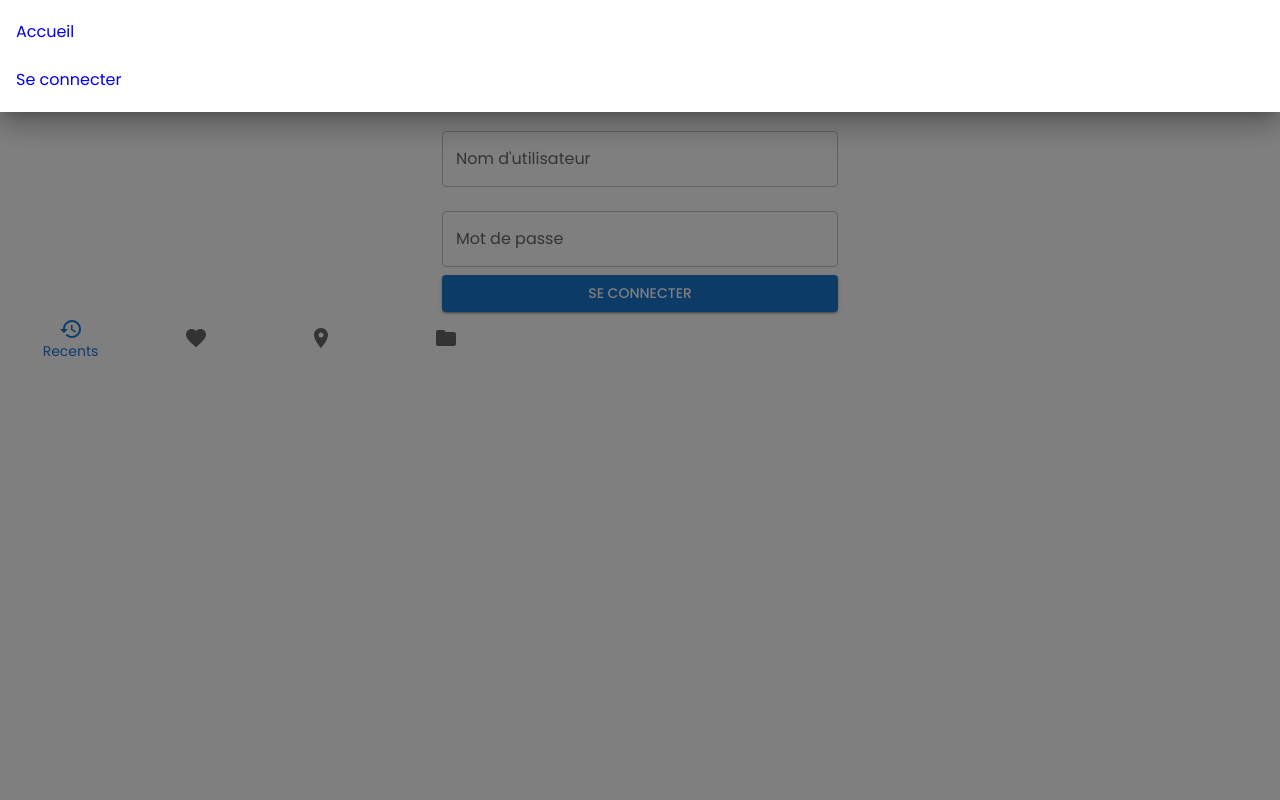
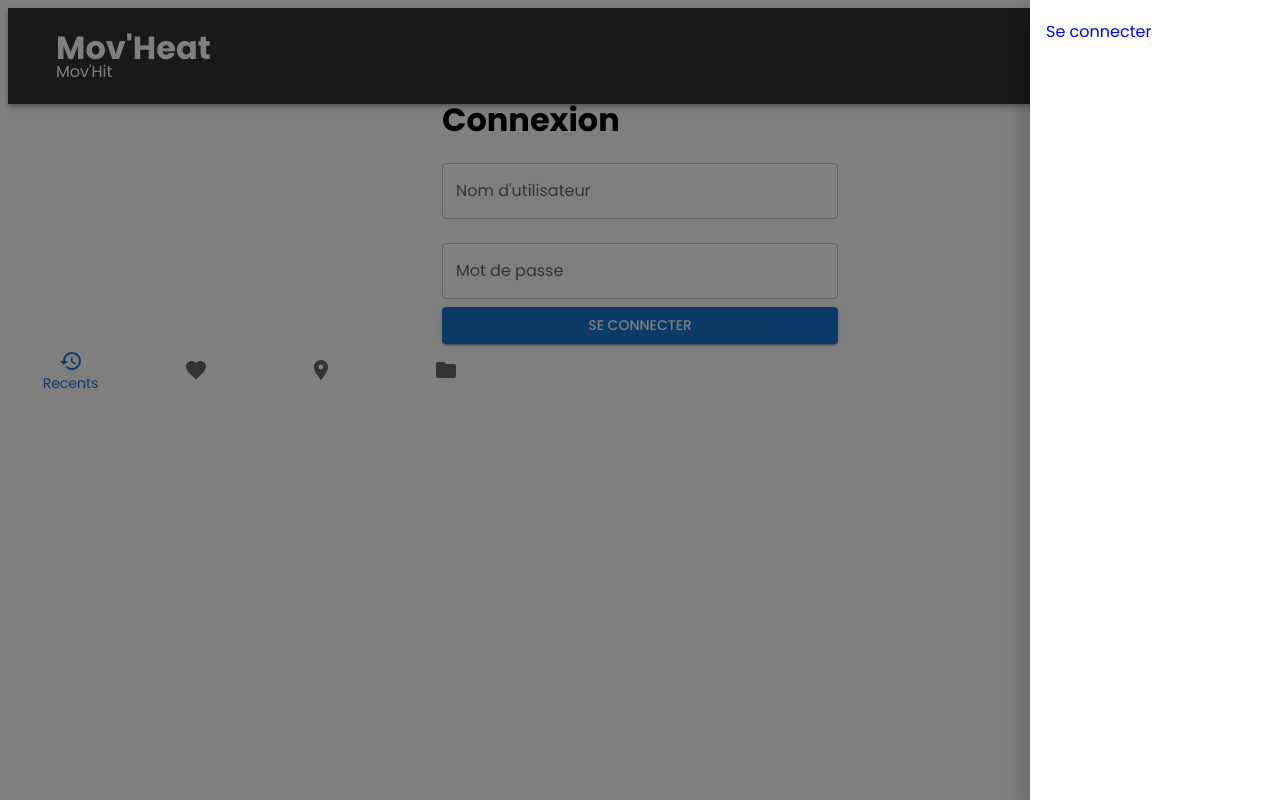
Before and after one commit to TheGoozmeister/digitalisim, a React (Create React App) app: page /login in a window 1280 px wide. Both pictures are taken after a click on the button 1240 px from the left and 40 px from the top of the page. Built offline with nearby package versions, Linux system fonts and the light colour scheme.

Commit message:
Added style for cards (desktop)

```diff
--- a/src/components/CardMovie/index.tsx
+++ b/src/components/CardMovie/index.tsx
@@ -1,8 +1,7 @@
-// src/components/CardMovie.tsx
-
 import React from 'react';
 import { Card, CardContent, CardMedia, Typography, Box } from '@mui/material';
 import { useNavigate } from 'react-router-dom';
+import { Star, CalendarToday } from '@mui/icons-material';
 
 interface CardMovieProps {
     title: string;
@@ -26,40 +25,69 @@ function CardMovie({ title, id, cover, description, rating, releaseDate }: CardM
             onClick={handleCardClick}
             sx={{
                 cursor: 'pointer',
-                maxWidth: 300,
-                height: '100%',
                 display: 'flex',
-                flexDirection: 'column',
+                flexDirection: 'row',  // Card in row direction
                 boxShadow: 3,
                 '&:hover': {
                     boxShadow: 6,
                 },
+                borderRadius: 2,
+                overflow: 'hidden',
+                height: 300,  // Hauteur fixe de la carte, ajustez selon vos besoins
             }}
         >
+            {/* Image */}
             <CardMedia
                 component="img"
-                height="300"
                 image={imageUrl}
                 alt={title}
                 sx={{
-                    borderTopLeftRadius: 4,
-                    borderTopRightRadius: 4,
+                    objectFit: 'cover',
+                    borderRadius: '4px 0 0 4px',
+                    width: 250, // Largeur de l'image
+                    height: '100%',  // Utilise 100% de la hauteur de la carte
                 }}
             />
-            <CardContent sx={{ flexGrow: 1, display: 'flex', flexDirection: 'column' }}>
+
+            {/* Information Content */}
+            <CardContent sx={{ display: 'flex', flexDirection: 'column', justifyContent: 'space-between', padding: 2 }}>
                 <Typography variant="h6" component="div" gutterBottom>
                     {title}
                 </Typography>
-                <Typography variant="body2" color="text.secondary" sx={{ flexGrow: 1 }}>
-                    {description}
-                </Typography>
-                <Box mt={2}>
-                    <Typography variant="body2" color="text.secondary">
-                        Note : {rating.toFixed(1)} / 10
+
+                {/* Description */}
+                <Box sx={{
+                    height: "100px",  // Hauteur fixe de la description
+                    overflow: "hidden",  // Cache tout ce qui dépasse
+                }}>
+                    <Typography
+                        variant="body2"
+                        color="text.secondary"
+                        sx={{
+                            display: '-webkit-box',
+                            WebkitBoxOrient: 'vertical',
+                            WebkitLineClamp: 3,  // Limite à 3 lignes
+                            textOverflow: 'ellipsis',  // Affiche "..." pour le texte trop long
+                        }}>
+                        {description}
                     </Typography>
-                    <Typography variant="body2" color="text.secondary">
-                        Sortie : {releaseDate}
-                    </Typography>
+                </Box>
+                <Box display="flex" justifyContent="space-between" alignItems="center">
+                    {/* Note with Star Icon */}
+                    <Box display="flex" alignItems="center">
+                        <Star sx={{ fontSize: 16, marginRight: 0.5 }} />
+                        <Typography variant="body2" color="text.secondary">
+                            {rating.toFixed(1)} / 10
+                        </Typography>
+                    </Box>
+
+                    {/* Date with Calendar Icon */}
+                    <Box display="flex" alignItems="center">
+                        <CalendarToday sx={{ fontSize: 16, marginRight: 0.5 }} />
+                        <Typography variant="body2" color="text.secondary">
+                            {releaseDate}
+                        </Typography>
+                    </Box>
                 </Box>
             </CardContent>
         </Card>
--- a/src/components/Header/index.tsx
+++ b/src/components/Header/index.tsx
@@ -42,13 +42,14 @@ function Header() {
                     <MenuIcon />
                 </IconButton>
 
-                {/* Menu Drawer qui s'ouvre depuis le haut */}
+                {/* Menu Drawer qui s'ouvre depuis la droite */}
                 <Drawer
-                    anchor="top" // Menu Drawer venant du haut
+                    anchor="right" // Le Drawer vient maintenant de la droite
                     open={drawerOpen}
                     onClose={toggleDrawer(false)}
                 >
-                    <List sx={{ width: '100%' }}>
+                    <List sx={{ width: '250px' }}> {/* Taille du Drawer ajustée */}
+                        {isLoggedIn &&
                             <ListItem
                                 component={Link}
                                 to="/"
@@ -56,11 +57,15 @@ function Header() {
                             >
                                 <ListItemText primary="Accueil" />
                             </ListItem>
+                        }
                         {isLoggedIn ? (
+                            <>
                                 <ListItem onClick={() => { handleLogout(); toggleDrawer(false)(); }}>
                                     <ListItemText primary="Se déconnecter" />
                                 </ListItem>
+                            </>
                         ) : (
+                            <>
                                 <ListItem
                                     component={Link}
                                     to="/login"
@@ -68,6 +73,7 @@ function Header() {
                                 >
                                     <ListItemText primary="Se connecter" />
                                 </ListItem>
+                            </>
                         )}
                     </List>
                 </Drawer>
--- a/src/pages/Landing/index.tsx
+++ b/src/pages/Landing/index.tsx
@@ -100,7 +100,7 @@ function Landing() {
             </FormControl>
             <Grid container spacing={2}>
                 {sortedMovies.map((movie, index) => (
-                    <Grid size={index % 2 === 0 ? 8 : 4} key={movie.id}>
+                    <Grid size={{xs:12, md:6}} key={movie.id}>
                         <CardMovie
                             title={movie.title}
                             id={movie.id}
--- a/src/style/theme.ts
+++ b/src/style/theme.ts
@@ -1,4 +1,3 @@
-// src/theme.ts
 import { createTheme } from '@mui/material/styles';
 
 const theme = createTheme({
@@ -15,31 +14,45 @@ const theme = createTheme({
         },
     },
     components: {
+        // Personnalisation de l'AppBar (Header)
         MuiAppBar: {
             styleOverrides: {
                 root: {
-                backgroundColor: '#333',
+                    backgroundColor: '#333',
+                    padding: '16px 24px',  // Augmenter le padding en haut et en bas
+                    zIndex: 1300,  // Assurez-vous que l'AppBar est toujours au-dessus des autres éléments
                 },
             },
         },
-        MuiIconButton: {
+        // Personnalisation de la Card (Carte du film)
+        MuiCard: {
             styleOverrides: {
                 root: {
-                    display: 'block',
+                    display: 'flex',
+                    flexDirection: 'row',
+                    borderRadius: 8,
+                    overflow: 'hidden',
+                    cursor: 'pointer',
+                    height: 300,
                 },
             },
         },
-        MuiDrawer: {
+        MuiCardMedia: {
             styleOverrides: {
-                paper: {
-                top: 0,
+                root: {
+                    objectFit: 'cover',
+                    borderRadius: '4px 0 0 4px',
+                    height: '100%'
                 },
             },
         },
-        MuiListItem: {
+        MuiCardContent: {
             styleOverrides: {
                 root: {
-                padding: '8px 16px',
+                    display: 'flex',
+                    flexDirection: 'column',
+                    justifyContent: 'space-between',
+                    padding: 16,
                 },
             },
         },
```
Lines whose indentation alone changed are shown as unchanged.
